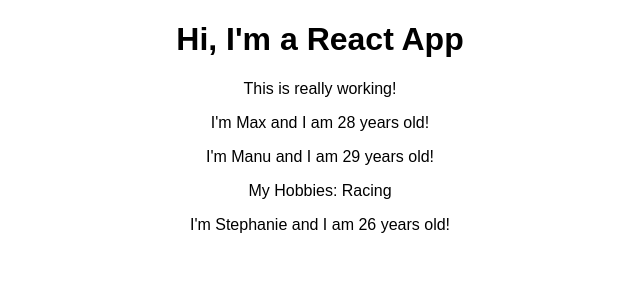
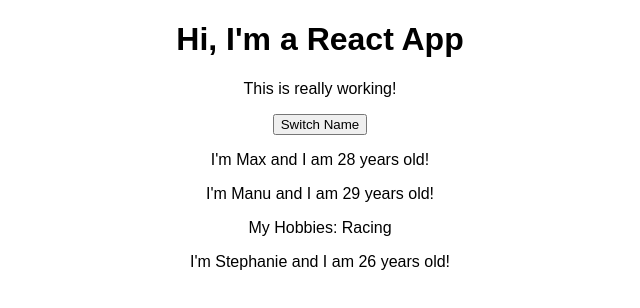
Before and after one commit to Szuhi/React, a React (Create React App) app in the folder 100_CreateReactApp/react-complete-guide/: page / in a window 1280 px wide. Shown: the top 308 px of the page, without its empty margins (320-960 px from the left). Built offline with nearby package versions, Linux system fonts and the light colour scheme.

Commit message:
Using state and Events with Methods - 100

```diff
--- a/100_CreateReactApp/react-complete-guide/src/App.js
+++ b/100_CreateReactApp/react-complete-guide/src/App.js
@@ -4,18 +4,41 @@
 // Don't need "Person.js" -> the build takes care of that + 'Person' must be uppercase after the import
 import Person from './Person/Person';
 
+// This is not HTML, but JSX - JavaScript at runtime
+// It has limitations, e.g.: class cannot be used, that's why we need to use className instead
+// It is typical to use one root element to return, just like below - even though it is not a strict limitation
+
+// state property can be used due we are extending Component here - React Hooks makes it available elsewhere; state should be used with care
+// state's speciality is that if it is changes, it will lead React to update the DOM
 class App extends Component {
+  state = {
+    persons: [
+      { name: 'Max', age: 28},
+      { name: 'Manu', age: 29},
+      { name: 'Stephanie', age: 26}
+    ]
+  }
+
+  switchNameHandler = () => {
+    console.log('Clicked!');
+    // DON'T DO THIS: this.state.persons[0].name = 'Maximilan';
+    // This is a merge, will leave any other state untouched
+    this.setState({persons: [
+      { name: 'Maximilan', age: 28},
+      { name: 'Manu', age: 29},
+      { name: 'Stephanie', age: 27}
+    ]});
+  }
+
   render() {
-    // This is not HTML, but JSX - JavaScript at runtime
-    // It has limitations, e.g.: class cannot be used, that's why we need to use className instead
-    // It is typical to use one root element to return, just like below - even though it is not a strict limitation
     return (
       <div className="App">
         <h1>Hi, I'm a React App</h1>
         <p>This is really working!</p>
-        <Person name="Max" age="28"/>
-        <Person name="Manu" age="29">My Hobbies: Racing</Person>
-        <Person name="Stephanie" age="26"/>
+        <button onClick={this.switchNameHandler}>Switch Name</button>
+        <Person name={this.state.persons[0].name} age={this.state.persons[0].age}/>
+        <Person name={this.state.persons[1].name} age={this.state.persons[1].age}>My Hobbies: Racing</Person>
+        <Person name={this.state.persons[2].name} age={this.state.persons[2].age}/>
       </div>
     );
     //return React.createElement('div', {className: 'App'}, React.createElement('h1', null, 'Hi, I\'m a React App!!!'));
```
